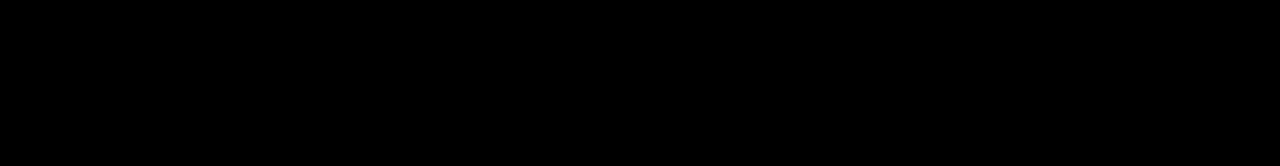
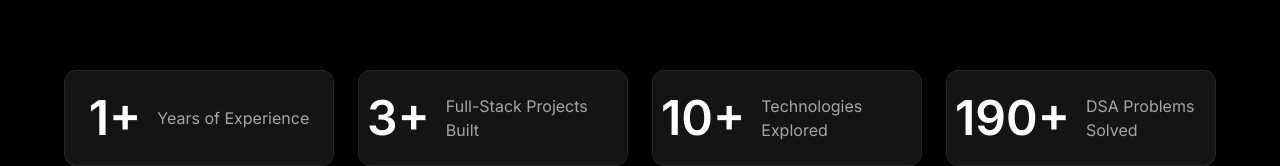
Before and after one commit to HarshalMargaj/my-career-portfolio, a Next.js app: page / in a window 1280 px wide. Shown: the part 730-896 px from the top of the page. Before the commit the page ends 800 px from the top, so only its background shows below. Built offline with nearby package versions, Linux system fonts and the light colour scheme.

Commit message:
feat: add stats section

```diff
--- a/app/page.tsx
+++ b/app/page.tsx
@@ -1,9 +1,11 @@
 import HeroSection from "@/components/sections/HeroSection";
+import StatsSection from "@/components/sections/StatsSection";
 
 export default function Home() {
 	return (
 		<div>
 			<HeroSection />
+			<StatsSection />
 		</div>
 	);
 }
--- /dev/null
+++ b/components/sections/StatsSection.tsx
@@ -0,0 +1,87 @@
+"use client";
+
+import React from "react";
+import { motion } from "motion/react";
+import CountUp from "react-countup";
+
+const stats = [
+	{
+		id: 1,
+		value: 1,
+		suffix: "+",
+		label: "Years of Experience",
+	},
+	{
+		id: 2,
+		value: 3,
+		suffix: "+",
+		label: "Full-Stack Projects Built",
+	},
+	{
+		id: 3,
+		value: 10,
+		suffix: "+",
+		label: "Technologies Explored",
+	},
+	{
+		id: 4,
+		value: 190,
+		suffix: "+",
+		label: "DSA Problems Solved",
+	},
+];
+
+const container = {
+	hidden: { opacity: 0 },
+	show: {
+		opacity: 1,
+		transition: {
+			staggerChildren: 0.15,
+		},
+	},
+};
+
+const item = {
+	hidden: { opacity: 0, y: 20 },
+	show: { opacity: 1, y: 0 },
+};
+
+const StatsSection = () => {
+	return (
+		<motion.div
+			variants={container}
+			initial="hidden"
+			whileInView="show"
+			viewport={{ once: true, amount: 0.5 }}
+			className="text-primary max-w-6xl grid grid-cols-4 mx-auto gap-6"
+		>
+			{stats.map(stat => (
+				<motion.div
+					key={stat.id}
+					variants={item}
+					whileHover={{
+						y: -10,
+						scale: 1.05,
+					}}
+					transition={{
+						type: "spring",
+						stiffness: 300,
+					}}
+					className="border border-neutral-800 p-2 rounded-xl flex items-center gap-4 bg-[#141414] h-24 justify-center cursor-pointer"
+				>
+					<div className="text-5xl font-semibold">
+						<CountUp
+							end={stat.value}
+							duration={5}
+							suffix={stat.suffix}
+						/>
+					</div>
+
+					<div className="text-[#a5a5a5]">{stat.label}</div>
+				</motion.div>
+			))}
+		</motion.div>
+	);
+};
+
+export default StatsSection;
--- a/package.json
+++ b/package.json
@@ -12,6 +12,7 @@
     "motion": "^12.40.0",
     "next": "16.2.9",
     "react": "19.2.4",
+    "react-countup": "^6.5.3",
     "react-dom": "19.2.4"
   },
   "devDependencies": {
```
Also changed, not shown: 1 other file (tests, documents, lock files or other folders).
